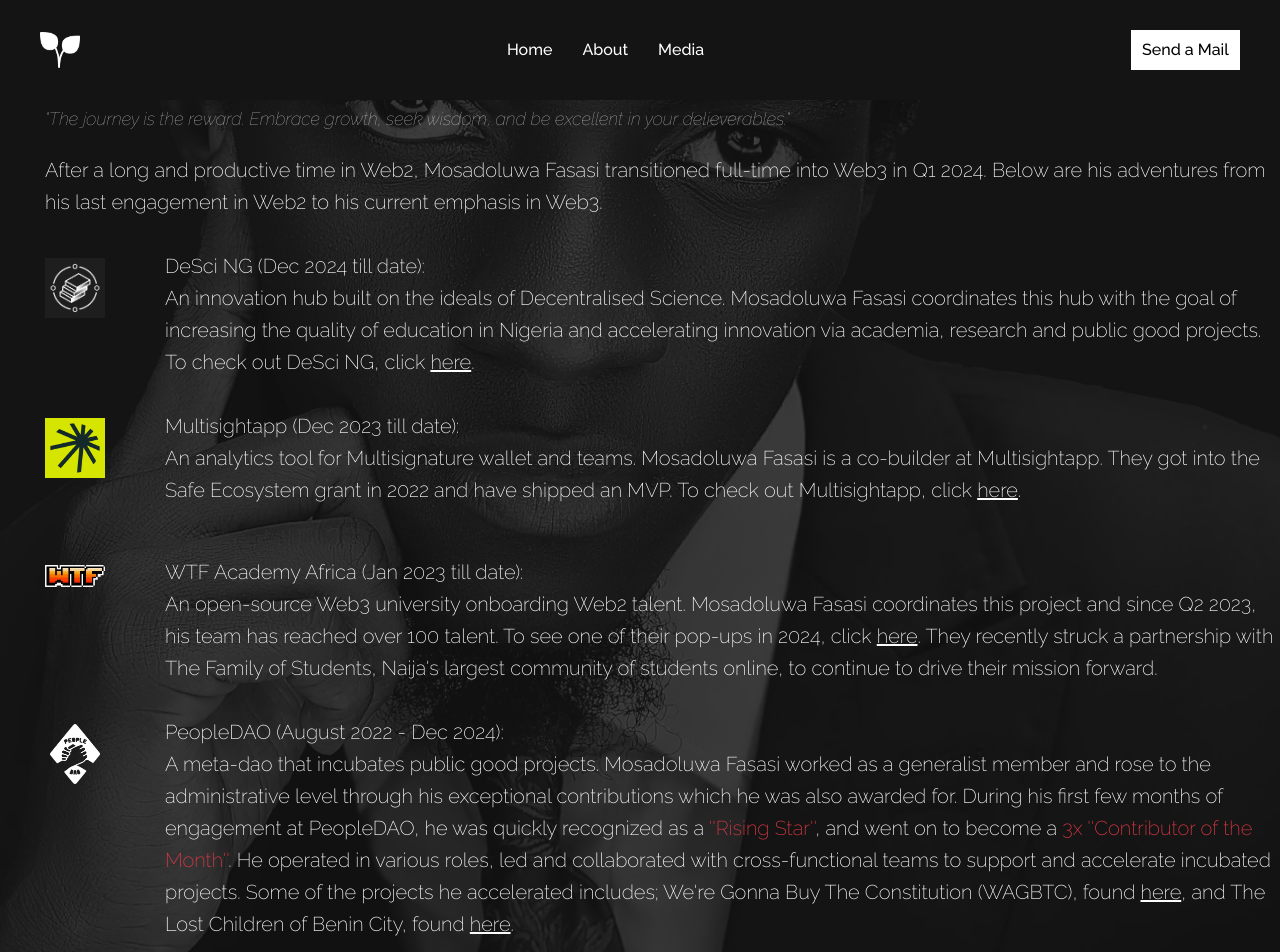
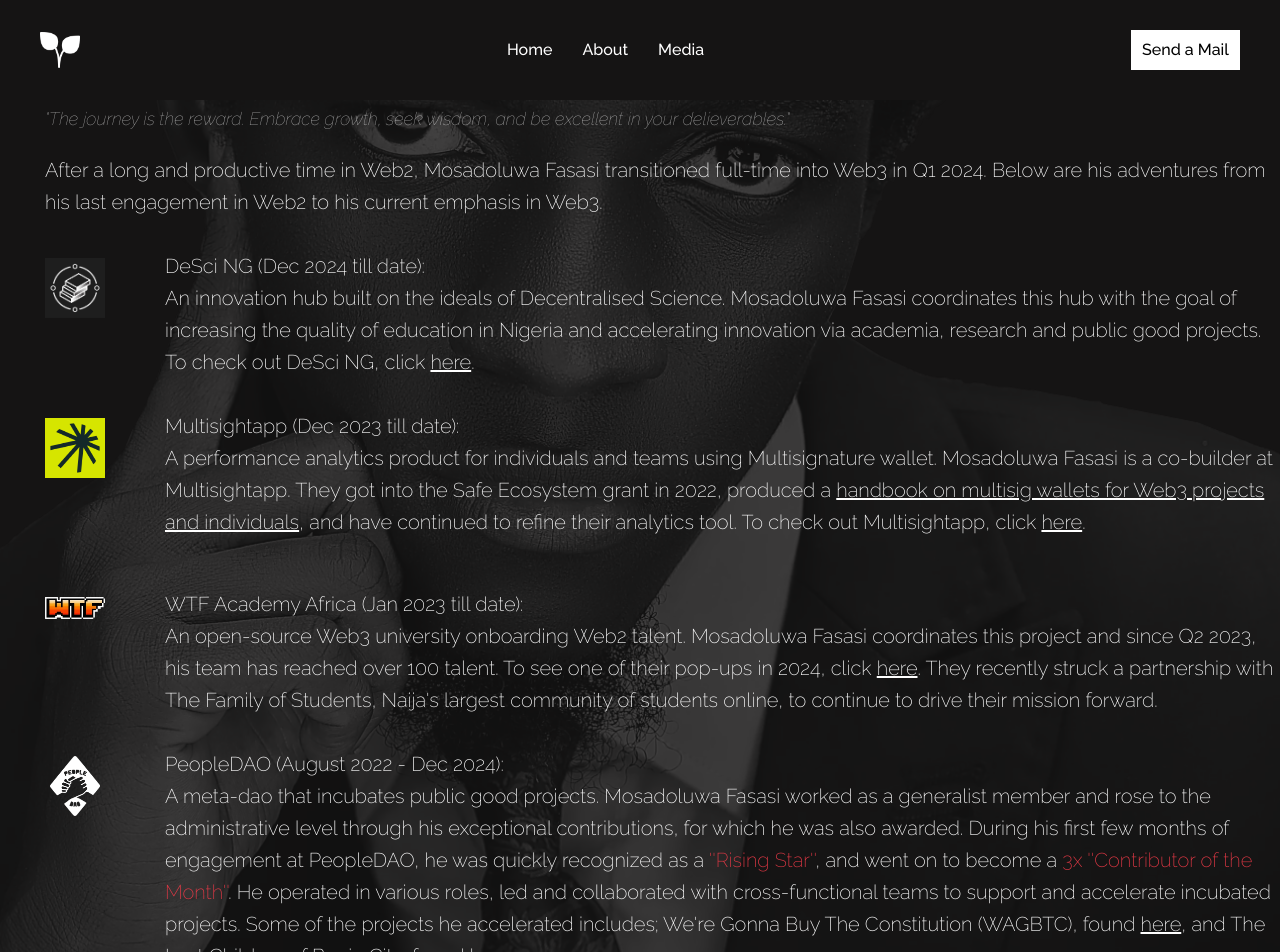
Before and after one commit to Mosamorphing/website, a React (Vite) app: page /career in a window 1280 px wide. Shown: the top 952 px of the page. Built offline with nearby package versions, Linux system fonts and the light colour scheme.

Commit message:
updated wtf link in career

```diff
--- a/src/pages/About/Career.jsx
+++ b/src/pages/About/Career.jsx
@@ -60,15 +60,24 @@
                     />
                   </div>
                   <p className="flex-1 -mt-2 sm:-mt-[6px]">
-                    Multisightapp (Dec 2023 till date): <br /> An analytics tool
-                    for Multisignature wallet and teams. Mosadoluwa Fasasi is a
+                    Multisightapp (Dec 2023 till date): <br /> A performance analytics
+                    product for individuals and teams using Multisignature wallet. Mosadoluwa Fasasi is a
                     co-builder at Multisightapp. They got into the Safe
-                    Ecosystem grant in 2022 and have shipped an MVP. To check
+                    Ecosystem grant in 2022, produced a                    <a
+                    className="underline"
+                    target="_blank"
+                    href="https://github.com/bartosjiri/multisig-signer-incentives/blob/main/outcomes/document/README.md"
+                    >
+                    handbook on multisig wallets for Web3 projects and individuals
+                    </a>
+                    ,
+                    and have continued to refine
+                    their analytics tool. To check
                     out Multisightapp, click{" "}
                     <a
                       className="underline"
                       target="_blank"
-                      href="https://x.com/multisightapp"
+                      href="https://multisight.app/"
                     >
                       here
                     </a>
@@ -92,7 +101,7 @@
                     <a
                       className="underline"
                       target="_blank"
-                      href="https://www.linkedin.com/feed/update/urn:li:activity:7195716748053008384"
+                      href="https://www.linkedin.com/company/wtf-academy-africa/"
                     >
                       here
                     </a>
@@ -113,8 +122,8 @@
                     PeopleDAO (August 2022 - Dec 2024): <br /> A meta-dao that
                     incubates public good projects. Mosadoluwa Fasasi worked as
                     a generalist member and rose to the administrative level
-                    through his exceptional contributions which he was also
-                    awarded for. During his first few months of engagement at
+                    through his exceptional contributions, for which he was also
+                    awarded. During his first few months of engagement at
                     PeopleDAO, he was quickly recognized as a{" "}
                     <span className="text-[#e63946]">''Rising Star''</span>, and
                     went on to become a{" "}
```
